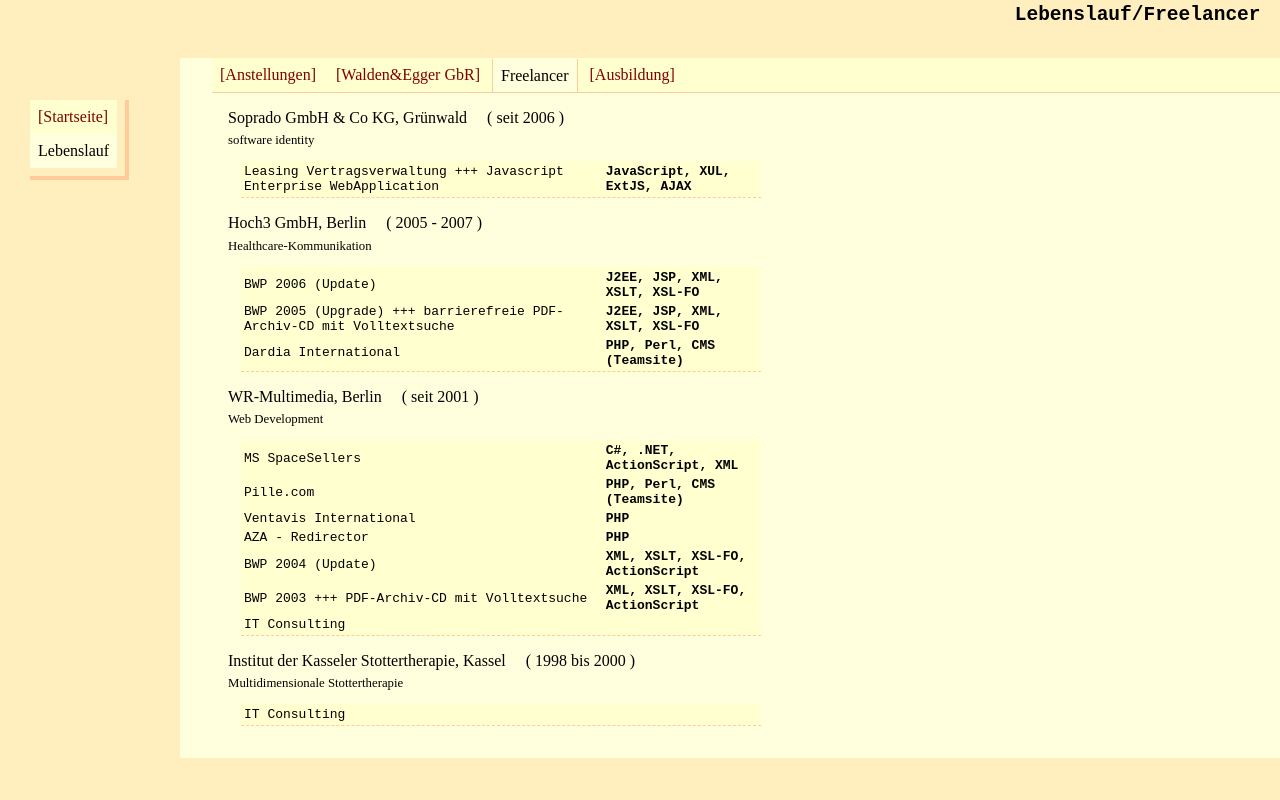
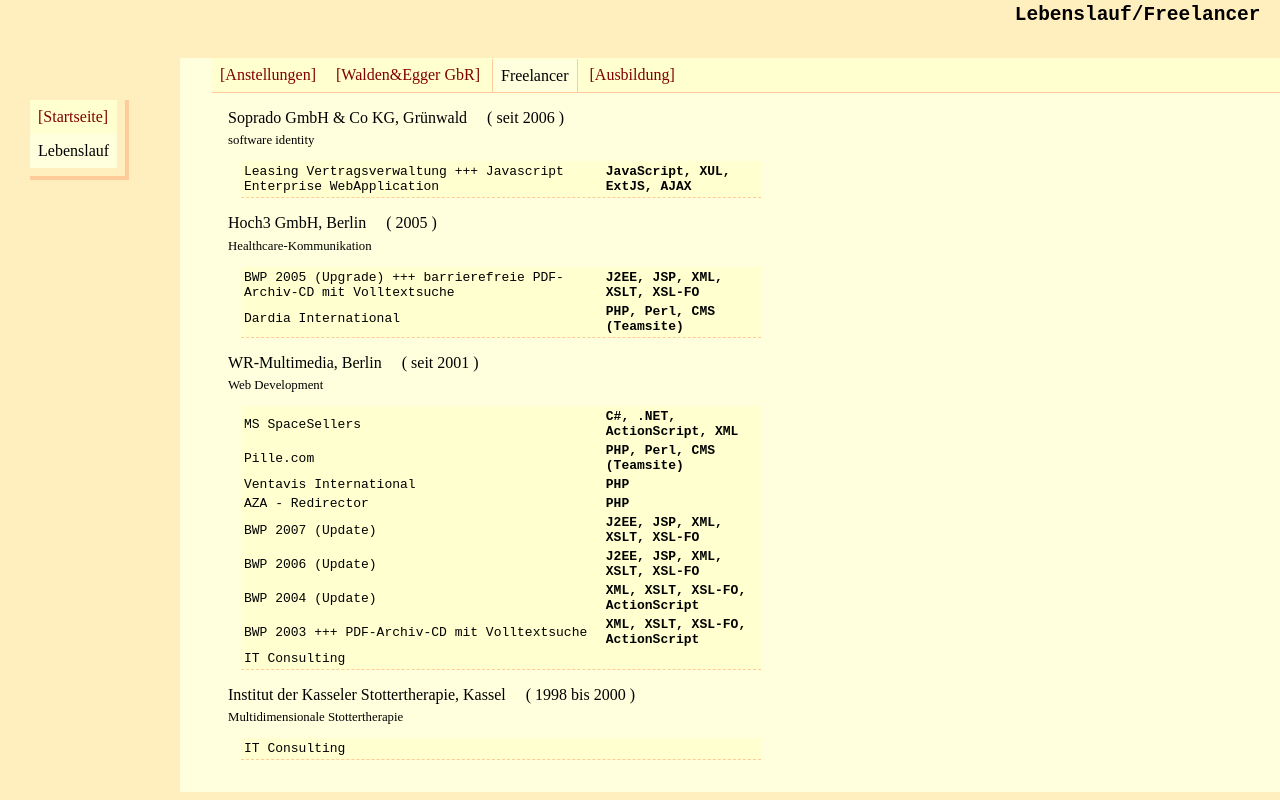
Before and after one commit to framlin/egger, a plain HTML site: page site/freelancer.html in a window 1280 px wide. Drawn offline with Linux system fonts and the light colour scheme.

Commit message:
link to g+ swe, fix hoch3 content

```diff
--- a/site/freelancer.html
+++ b/site/freelancer.html
@@ -37,13 +37,9 @@
 </div>
 <div xmlns="" class="job"><span class="position" /><span
 	class="firma">Hoch3 GmbH, Berlin</span>
-<div class="time">( 2005 - 2007 )</div>
+<div class="time">( 2005 )</div>
 <span class="description">Healthcare-Kommunikation</span>
 <table class="tasks">
-	<tr>
-		<td class="name">BWP 2006 (Update)</td>
-		<td class="skills">J2EE, JSP, XML, XSLT, XSL-FO</td>
-	</tr>
 	<tr>
 		<td class="name">BWP 2005 (Upgrade) +++ barrierefreie
 		PDF-Archiv-CD mit Volltextsuche</td>
@@ -77,6 +73,14 @@
 		<td class="skills">PHP</td>
 	</tr>
 	<tr>
+		<td class="name">BWP 2007 (Update)</td>
+		<td class="skills">J2EE, JSP, XML, XSLT, XSL-FO</td>
+	</tr>
+	<tr>
+		<td class="name">BWP 2006 (Update)</td>
+		<td class="skills">J2EE, JSP, XML, XSLT, XSL-FO</td>
+	</tr>
+	<tr>
 		<td class="name">BWP 2004 (Update)</td>
 		<td class="skills">XML, XSLT, XSL-FO, ActionScript</td>
 	</tr>
```
Also changed, not shown: site/index.html (+1 -1 lines).
